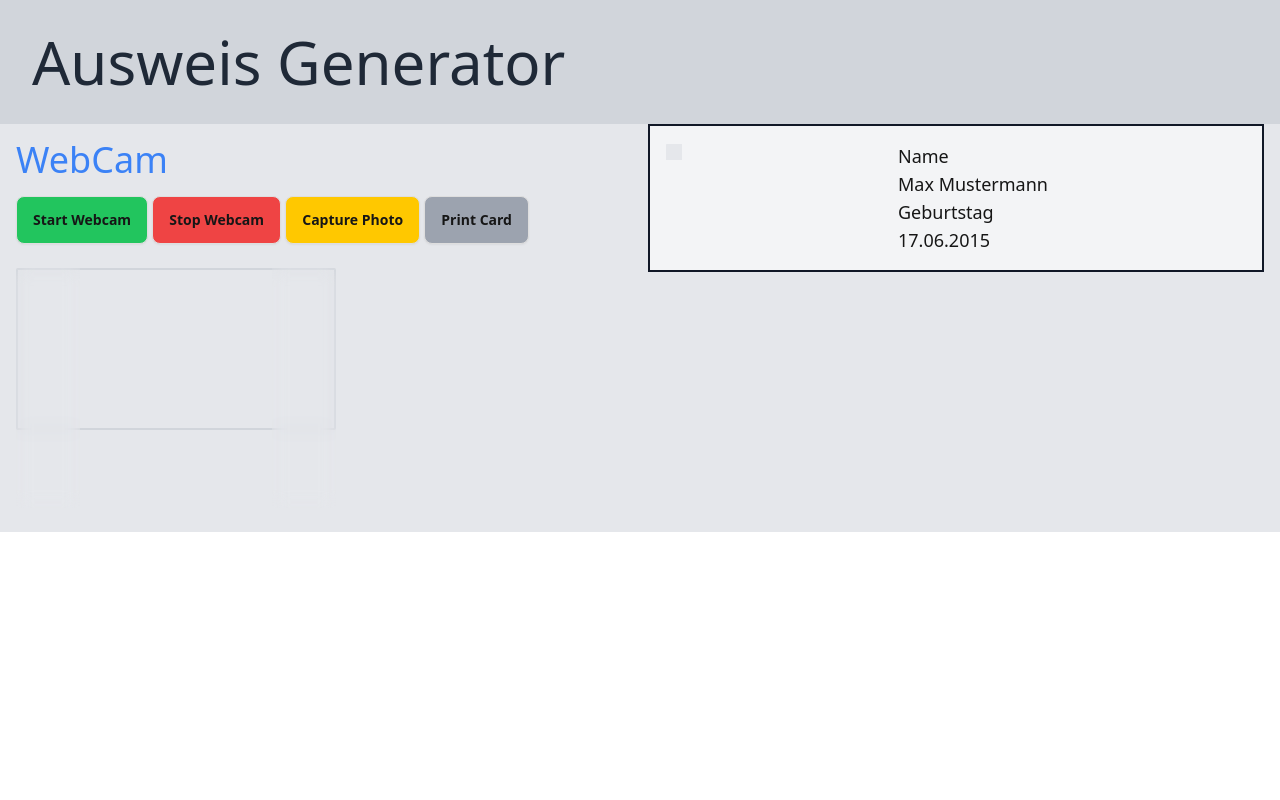
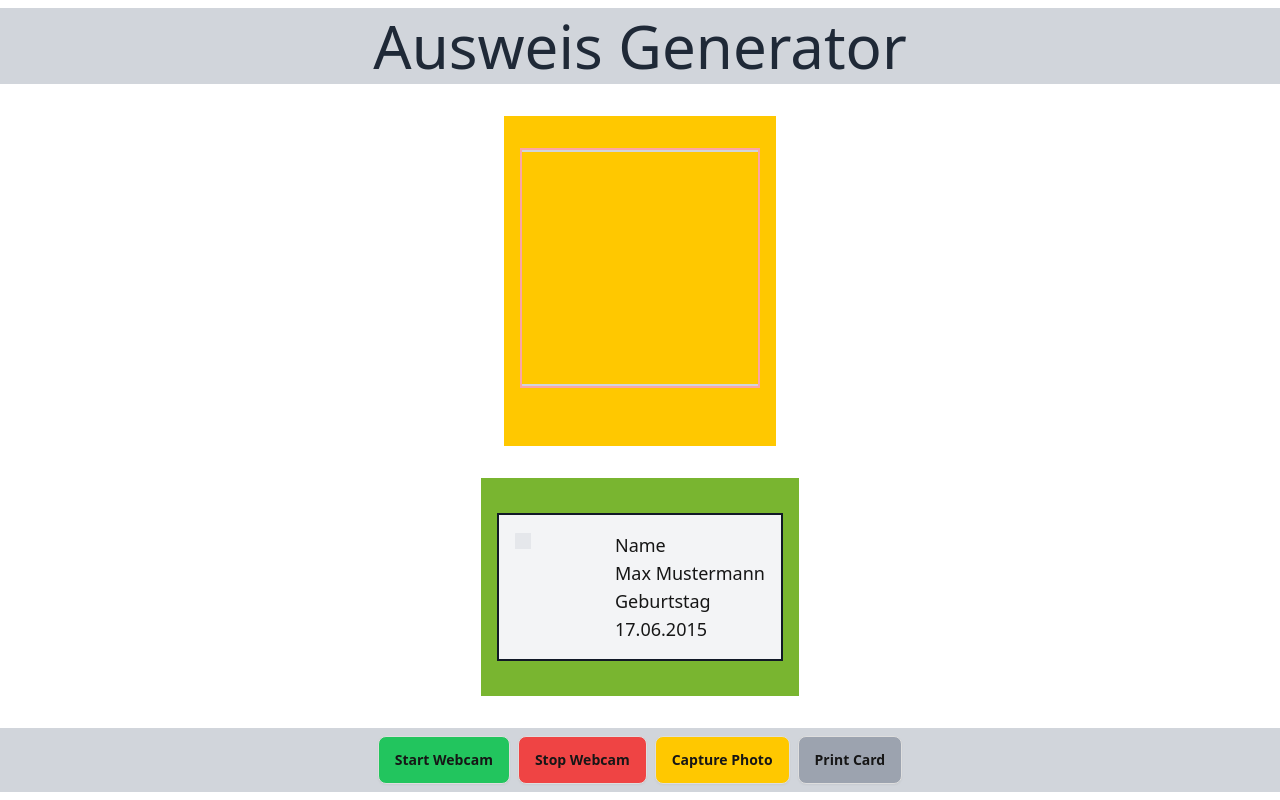
Before and after one commit to stiftungjugendundmedien/ausweis-app, a SvelteKit app: page / in a window 1280 px wide. Built offline with nearby package versions, Linux system fonts and the light colour scheme; some icons are missing.

Commit message:
layout vertical orientation

```diff
--- a/package.json
+++ b/package.json
@@ -7,7 +7,7 @@
 		"build": "vite build",
 		"preview": "vite preview",
 		"lint": "eslint --fix --quiet src --ext .js,.svelte",
-		"format": "prettier --write '{public,src}/**/*.{css,html,js,svelte}'",
+		"format": "prettier --write '{public,src}/**/*.{css,html,js,ts,svelte}'",
 		"check": "svelte-kit sync && svelte-check --tsconfig ./tsconfig.json",
 		"check:watch": "svelte-kit sync && svelte-check --tsconfig ./tsconfig.json --watch"
 	},
@@ -24,6 +24,7 @@
 		"postcss": "^8.4.49",
 		"prettier": "^3.4.1",
 		"prettier-plugin-svelte": "^3.3.2",
+		"prettier-plugin-tailwindcss": "^0.6.9",
 		"svelte": "^5.0.0",
 		"svelte-check": "^4.0.0",
 		"tailwindcss": "^3.4.15",
--- a/src/app.css
+++ b/src/app.css
@@ -3,8 +3,8 @@
 @import 'tailwindcss/utilities';
 
 @layer components {
-  .card {
-    width: 85mm;
-    height: 55mm;
-  }
+	.business-card {
+		width: 85mm;
+		height: 55mm;
+	}
 }
--- a/src/routes/+page.svelte
+++ b/src/routes/+page.svelte
@@ -8,7 +8,6 @@
 	import { Icon } from '@steeze-ui/svelte-icon';
 	import { User } from '@steeze-ui/heroicons';
 
-
 	let videoStream: MediaStream | null = null;
 	let videoRef;
 	let canvasRef;
@@ -17,8 +16,9 @@ let avatarRef;
 	const constraints = {
 		audio: false,
 		video: {
-		width: 1280,
-		height: 720,
+			width: { ideal: 1280 },
+			height: { ideal: 720 },
+			facingMode: 'user'
 		}
 	};
 
@@ -29,11 +29,12 @@ async function startStream() {
 			.then((mediaStream) => {
 				videoStream = mediaStream;
 				videoRef.srcObject = mediaStream;
+				console.log(videoRef);
 				videoStream.onloadedmetadata = () => {
 					console.log(videoStream);
 					//videoRef.srcObject = mediaStream;
 					videoRef.play();
-				}
+				};
 			})
 			.catch((err) => {
 				console.error(`${err.name}: ${err.message}`);
@@ -41,8 +42,8 @@ async function startStream() {
 	}
 
 	async function stopStream() {
-	console.log('Stop Stream')
-	videoStream.getTracks().forEach(track => track.stop());
+		console.log('Stop Stream');
+		videoStream.getTracks().forEach((track) => track.stop());
 		videoRef.srcObject = null;
 	}
 
@@ -61,7 +62,17 @@ async function capturePhoto() {
 		const size = videoRef.videoHeight;
 		const sourceX = (videoRef.videoWidth - size) / 2;
 		const sourceY = (videoRef.videoHeight - size) / 2;
-	context.drawImage(videoRef, sourceX, sourceY, size, size, 0, 0, canvasRef.width, canvasRef.height);
+		context.drawImage(
+			videoRef,
+			sourceX,
+			sourceY,
+			size,
+			size,
+			0,
+			0,
+			canvasRef.width,
+			canvasRef.height
+		);
 
 		//context.drawImage(videoRef, 0, 0, canvasRef.width, canvasRef.height);
 
@@ -88,50 +99,76 @@ async function captureScreen() {
   }
 	*/
 	}
+</script>
 
-</script>
-<section class="container screen:bg-gray-300 mx-auto p-8 print:bg-none">
+<div class="flex h-full min-h-screen flex-col items-center justify-center gap-4">
+	<!-- HEADLINE -->
+	<section class="m-2 min-w-full flex-none px-4 py-2 screen:bg-gray-300 print:bg-none">
+		<div class="flex items-center justify-center">
 			<h1 class="text-6xl text-gray-800">Ausweis Generator</h1>
+		</div>
 	</section>
-<section class="container screen:bg-gray-200 mx-auto px-4">
-	<div class="grid grid-cols-2 gap-4">
-		<div class="print:hidden">
-			<h1 class="text-4xl text-blue-500 my-4">WebCam</h1>
-			<button class="btn bg-green-500" on:click={startStream} >Start Webcam</button>
-			<button class="btn bg-red-500" on:click={stopStream} >Stop Webcam</button>
-			<button class="btn bg-primary" on:click={capturePhoto} id="captureButton">Capture Photo</button>
-			<button class="btn bg-gray-400" on:click={() => window.print() }>Print Card</button>
 
-				<div class="relative mt-6 mb-6 h-[240px] w-[320px]">
-				<video class="rounded-sm absolute z-10 border-2 border-gray-300" width="320" height="240" autoplay={true} bind:this={videoRef}></video>
-				<div class="absolute backdrop-blur z-20 inset-y-0 left-0 w-16"></div>
-				<div class="absolute backdrop-blur z-20 inset-y-0 right-0 w-16"></div>
+	<!-- WEBCAM -->
+	<section class="m-2 grow bg-primary px-4 py-2 print:hidden">
+		<div class="relative mb-6 mt-6 h-[240px] w-[240px] overflow-hidden border-2 border-red-300">
+			<!-- svelte-ignore a11y_media_has_caption -->
+			<video
+				class="absolute left-1/2 h-full min-h-full min-w-full max-w-none -translate-x-1/2 rounded-sm border-2 border-gray-300 object-center"
+				autoplay={true}
+				bind:this={videoRef}
+			></video>
 		</div>
-			<canvas class="mt-4 rounded-sm bg-gray-200 screen:hidden print:hidden" width="400" height="400" bind:this="{canvasRef}"></canvas>
+		<canvas
+			class="mt-4 rounded-sm bg-gray-200 screen:hidden print:hidden"
+			width="400"
+			height="400"
+			bind:this={canvasRef}
+		></canvas>
+	</section>
 
-		</div>
-		<div>
-			<div class="grid grid-cols-5 border-2 border-gray-900 border-solid screen:bg-gray-100 p-4 print:w-[85mm] print:h-[55mm]">
+	<!-- BUSINESS CARD -->
+	<section class="m-2 h-48 grow px-4 py-2 screen:bg-secondary">
+		<div class="flex h-full min-h-full items-center">
+			<div
+				class="grid grid-cols-5 border-2 border-solid border-gray-900 p-4 screen:bg-gray-100 print:h-[55mm] print:w-[85mm]"
+			>
 				<div class="col-span-2">
 					<div class="avatar">
-						<div class="w-24 h-24 overflow-auto touch-auto rounded">
-							<img class="hidden" bind:this={avatarRef} src="https://img.daisyui.com/images/stock/photo-1534528741775-53994a69daeb.webp" />
-							<Icon src="{User}" theme="solid" class="bg-gray-200 color-gray-500"/>
+						<div class="h-24 w-24 touch-auto overflow-auto rounded">
+							<img
+								class="hidden"
+								bind:this={avatarRef}
+								src="https://img.daisyui.com/images/stock/photo-1534528741775-53994a69daeb.webp"
+								alt="Avatar Bild für den Ausweis"
+							/>
+							<Icon src={User} theme="solid" class="color-gray-500 bg-gray-200" />
 						</div>
 					</div>
 				</div>
 
 				<div class="col-span-3">
-					<dl class="screen:text-lg print:text-sm font-medium">
+					<dl class="font-medium screen:text-lg print:text-sm">
 						<dt>Name</dt>
 						<dd>Max Mustermann</dd>
 
 						<dt>Geburtstag</dt>
 						<dd>17.06.2015</dd>
 					</dl>
-
-				</div>
 				</div>
 			</div>
 		</div>
 	</section>
+
+	<!-- BUTTON -->
+	<section class="m-2 min-w-full flex-none bg-gray-300 px-4 py-2 print:hidden">
+		<div class="flex items-center justify-center gap-2">
+			<button class="btn bg-green-500" on:click={startStream}>Start Webcam</button>
+			<button class="btn bg-red-500" on:click={stopStream}>Stop Webcam</button>
+			<button class="btn bg-primary" on:click={capturePhoto} id="captureButton"
+				>Capture Photo</button
+			>
+			<button class="btn bg-gray-400" on:click={() => window.print()}>Print Card</button>
+		</div>
+	</section>
+</div>
```
Also changed, not shown: src/routes/+layout.ts (line endings or trailing spaces), 2 other files (tests, documents, lock files or other folders). Lines whose indentation alone changed are shown as unchanged.
